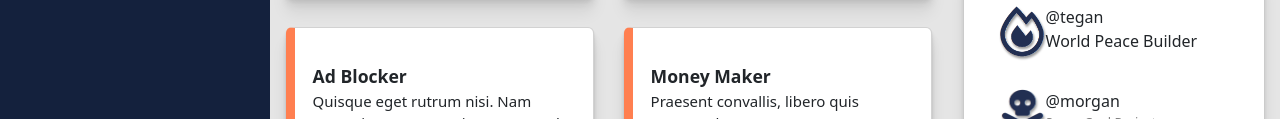
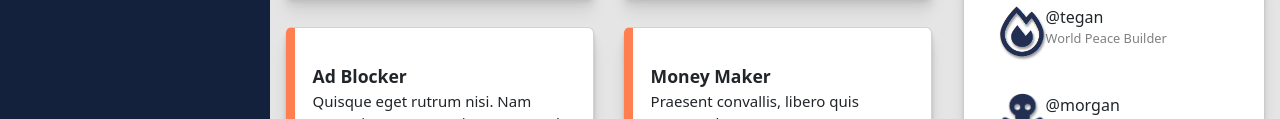
Before and after one commit to ATBLV/Admin_Dashboard, a plain HTML site: page index.html in a window 1280 px wide. Shown: the part 777-896 px from the top of the page. Drawn offline with nearby package versions, Linux system fonts and the light colour scheme.

Commit message:
Minor correction of element

```diff
--- a/index.html
+++ b/index.html
@@ -202,7 +202,7 @@
                                 <img src="img/flame.png" class="drop_shadow" width="45px;" alt="">
                                 <div>
                                     <div>@tegan</div>
-                                    <div>World Peace Builder</div>
+                                    <p>World Peace Builder</p>
                                 </div>
                             </div>
                             <div style="display: grid; grid-template-columns: 1fr 4fr">
```
